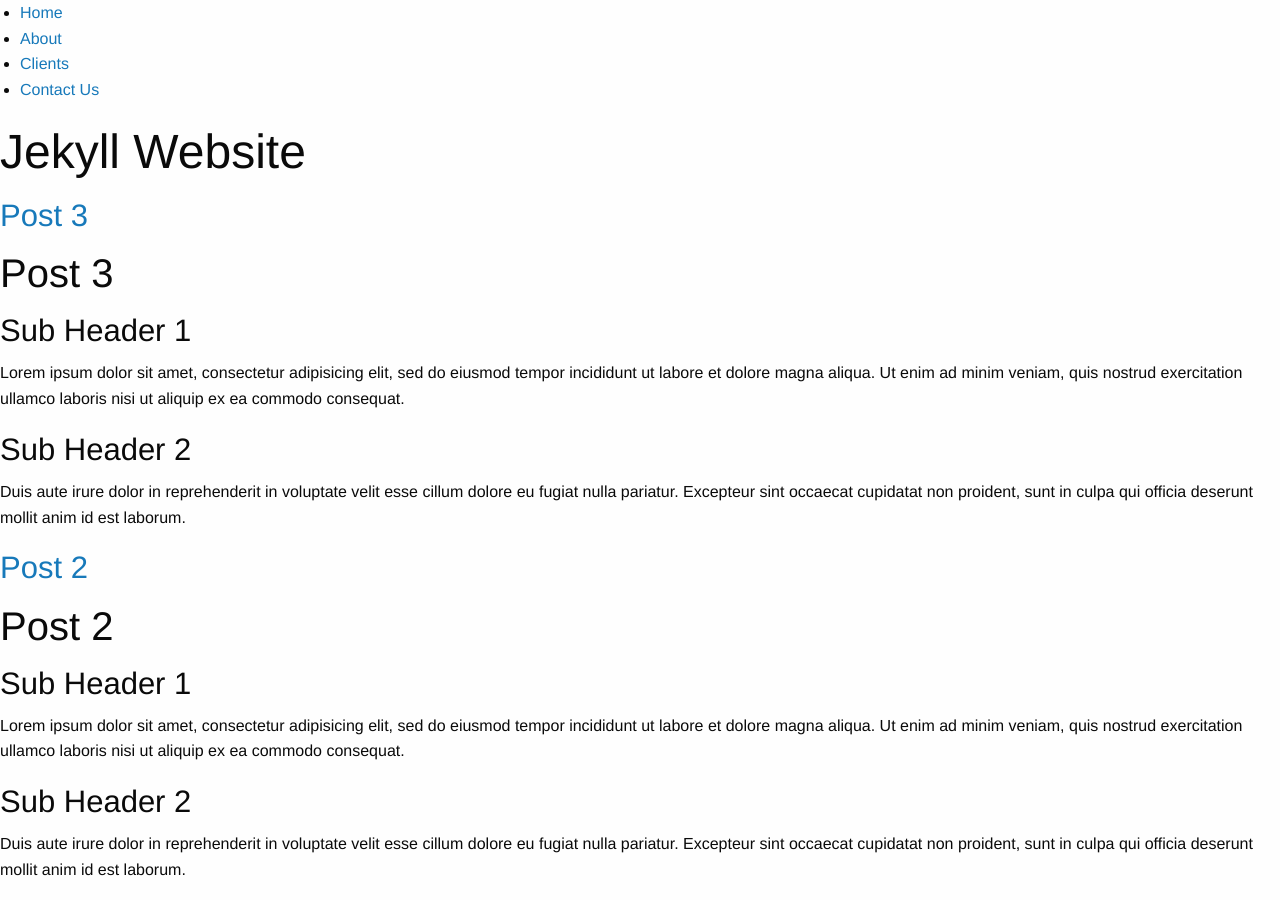
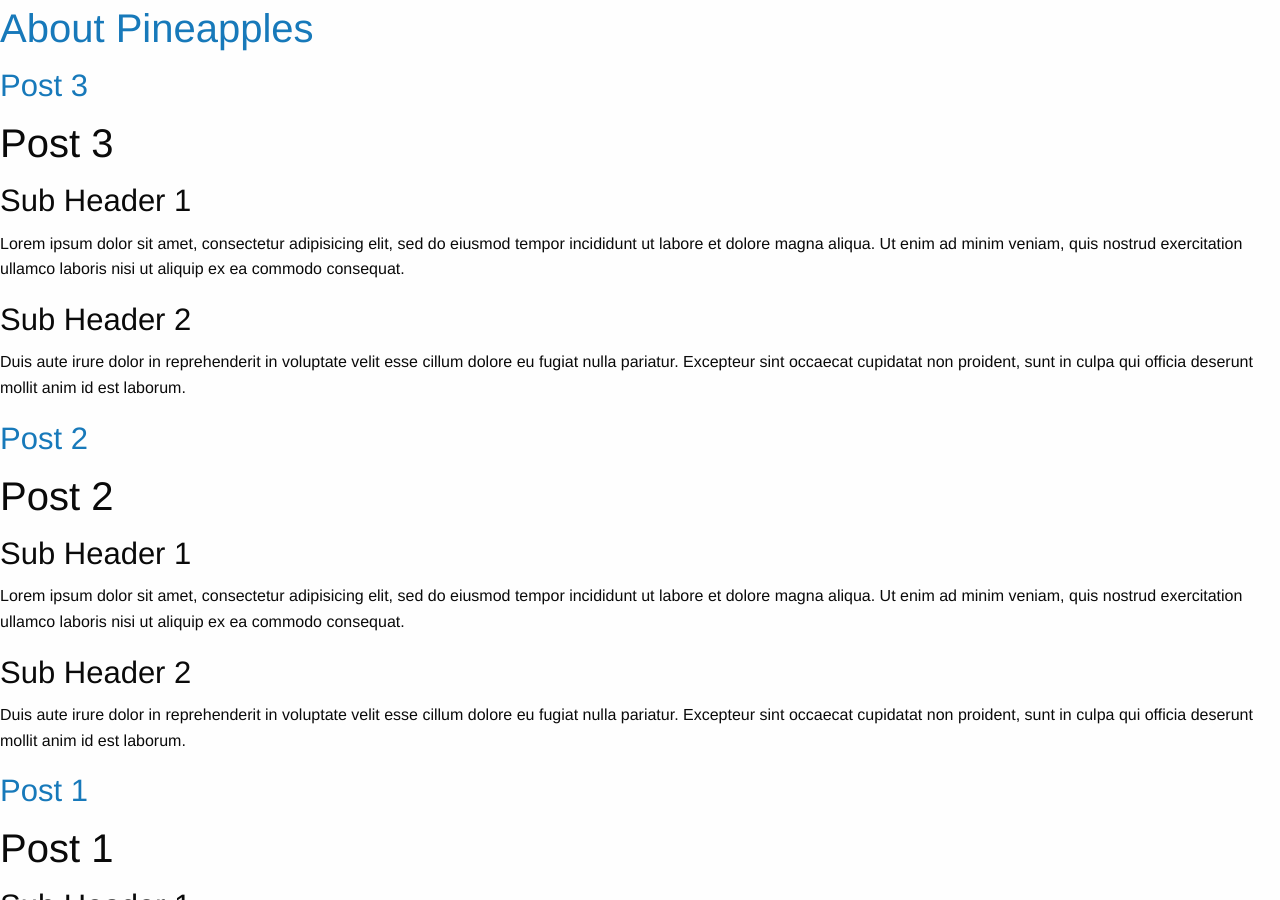
Before and after one commit to trenthp/jekyll, a Jekyll site: the page built from index.html, in a window 1280 px wide and 900 px high. Built offline with Jekyll 4.4.1, drawn with Linux system fonts in a browser that asks for light colours; nearby versions of some CDN libraries; library files that are not in the unit come from our copies; Markdown is read by kramdown in place of the engine named in the settings; the list of posts is cut into pages by our own code.

Commit message:
correction to publish jekyll

```diff
--- a/_config.yml
+++ b/_config.yml
@@ -1,4 +1,4 @@
-name: Jekyll Blog
+name: About Pineapples
 markdown: redcarpet
 pygments: true
 baseurl: /jekyll
--- a/_layouts/default.html
+++ b/_layouts/default.html
@@ -13,13 +13,11 @@
 </head>
 <body>
 
-	<header>
-		{% include nav.html %}
-	</header>
-
-	<h1>Jekyll Website</h1>
-
-
+	<div class="row">
+		<div class="columns large-12">
+			<h2><a href="/">About Pineapples</a></h2>
+		</div>
+	</div>
 
 	{{ content }}
 
--- a/archive.html
+++ b/archive.html
@@ -12,6 +12,7 @@
 				{% for post in site.posts %}
 					<h4><a href="{{post.url}}">{{post.title}}</a></h4>
 					<p>{{post.content | truncatewords:50}}</p>
+				{% end for %}
 				</div>
 			</div>
 		</div>
--- a/index.html
+++ b/index.html
@@ -1,6 +1,6 @@
 ---
 layout: default
-title: Jekyll Website
+title: Pineapples
 ---
 
 	<div class="row">
```
